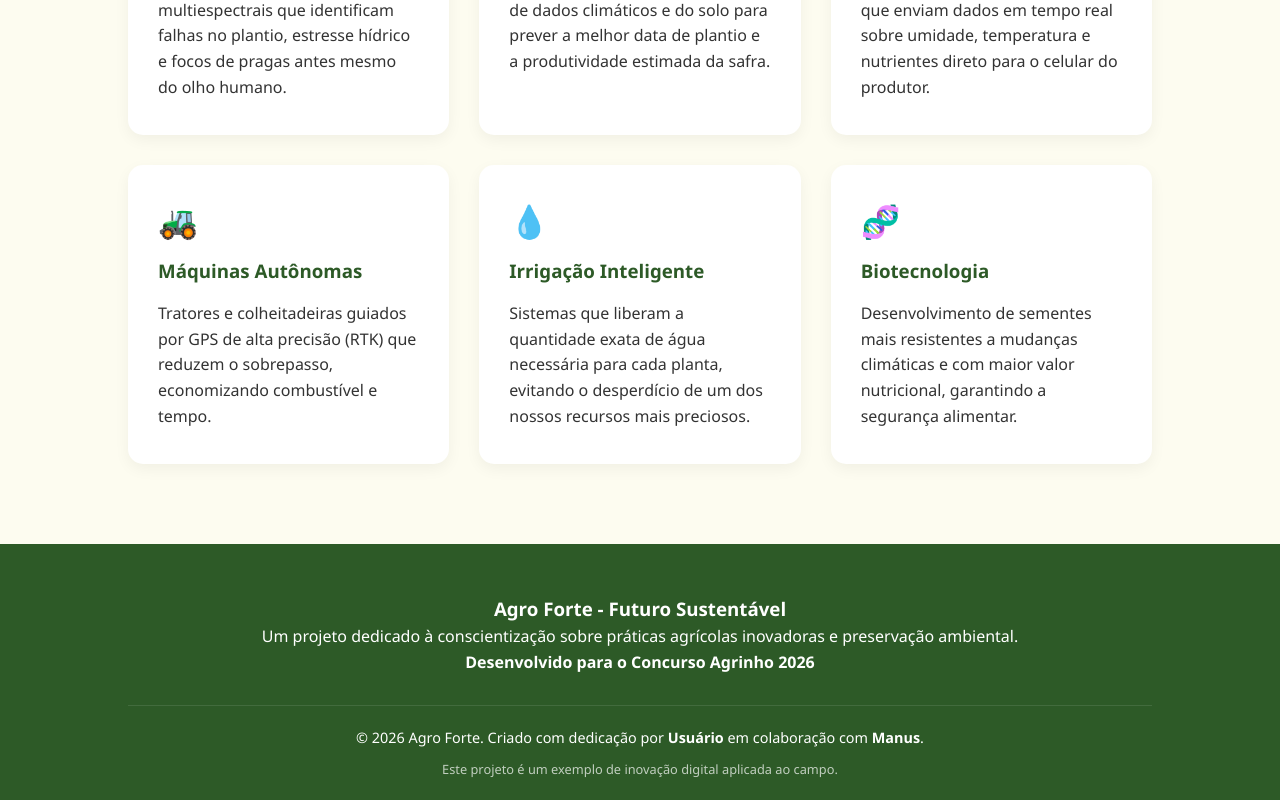
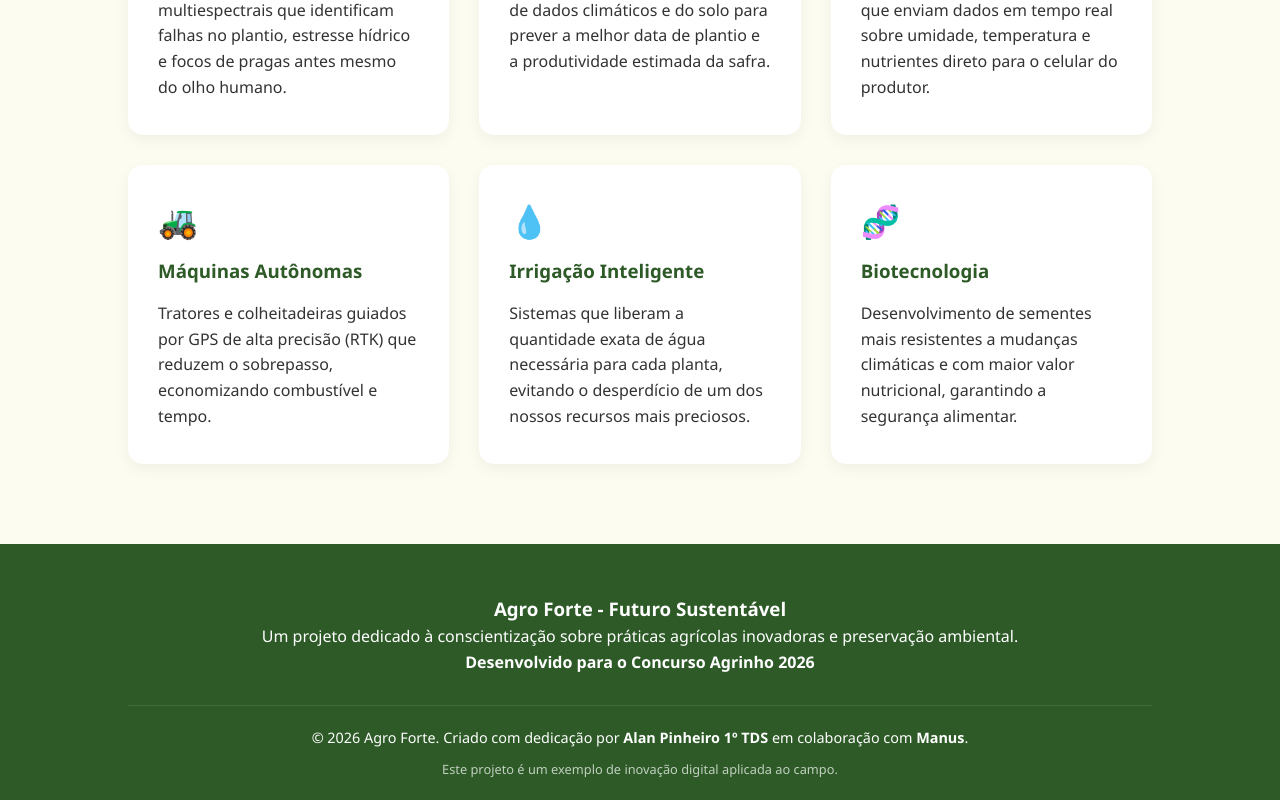
Before and after one commit to AlanPinheiro044/Agroforte-26-Alan-colegio-Gori, a plain HTML site: page tecnologia.html in a window 1280 px wide. Shown: the part 832-1632 px from the top of the page. Drawn offline with Linux system fonts and the light colour scheme.

Commit message:
Update footer with new author name

```diff
--- a/tecnologia.html
+++ b/tecnologia.html
@@ -76,7 +76,7 @@
             <p><strong>Desenvolvido para o Concurso Agrinho 2026</strong></p>
         </div>
         <div class="footer-bottom">
-            <p>&copy; 2026 Agro Forte. Criado com dedicação por <strong>Usuário</strong> em colaboração com <strong>Manus</strong>.</p>
+            <p>&copy; 2026 Agro Forte. Criado com dedicação por <strong>Alan Pinheiro 1º TDS</strong> em colaboração com <strong>Manus</strong>.</p>
             <p style="font-size: 0.8rem; margin-top: 10px; opacity: 0.7;">Este projeto é um exemplo de inovação digital aplicada ao campo.</p>
         </div>
     </footer>
```
